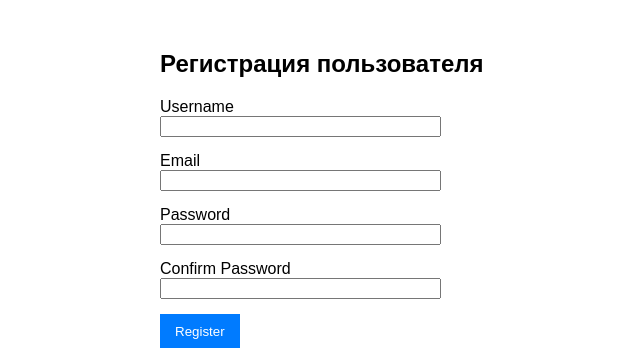
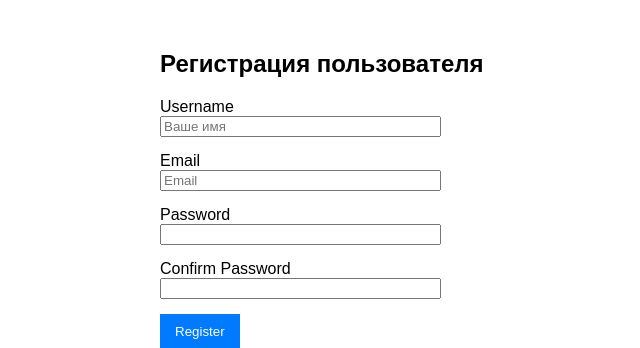
Before and after one commit to mcdos63/VD07, a Flask app: page /register in a window 1280 px wide. Shown: the top 348 px of the page, without its empty margins (230-870 px from the left). Run offline with Flask 3, Linux system fonts and the light colour scheme.

Commit message:
new_qwen

```diff
--- a/templates/login.html
+++ b/templates/login.html
@@ -5,7 +5,7 @@
     {{ form.hidden_tag() }}
     <div class="form-group">
         {{ form.email.label }}<br>
-        {{ form.email(size=32) }}
+        {{ form.email(size=32, placeholder="Email") }}
     </div>
     <div class="form-group">
         {{ form.password.label }}<br>
--- a/templates/profile.html
+++ b/templates/profile.html
@@ -9,7 +9,7 @@
     </div>
     <div class="form-group">
         {{ form.email.label }}<br>
-        {{ form.email(size=32) }}
+        {{ form.email(size=32, placeholder="Email") }}
     </div>
     <div class="form-group">
         {{ form.password.label }}<br>
--- a/templates/register.html
+++ b/templates/register.html
@@ -5,11 +5,11 @@
     {{ form.hidden_tag() }}
     <div class="form-group">
         {{ form.username.label }}<br>
-        {{ form.username(size=32) }}
+        {{ form.username(size=32, placeholder="Ваше имя") }}
     </div>
     <div class="form-group">
         {{ form.email.label }}<br>
-        {{ form.email(size=32) }}
+        {{ form.email(size=32, placeholder="Email") }}
     </div>
     <div class="form-group">
         {{ form.password.label }}<br>
```
Also changed, not shown: instance/users.db.
